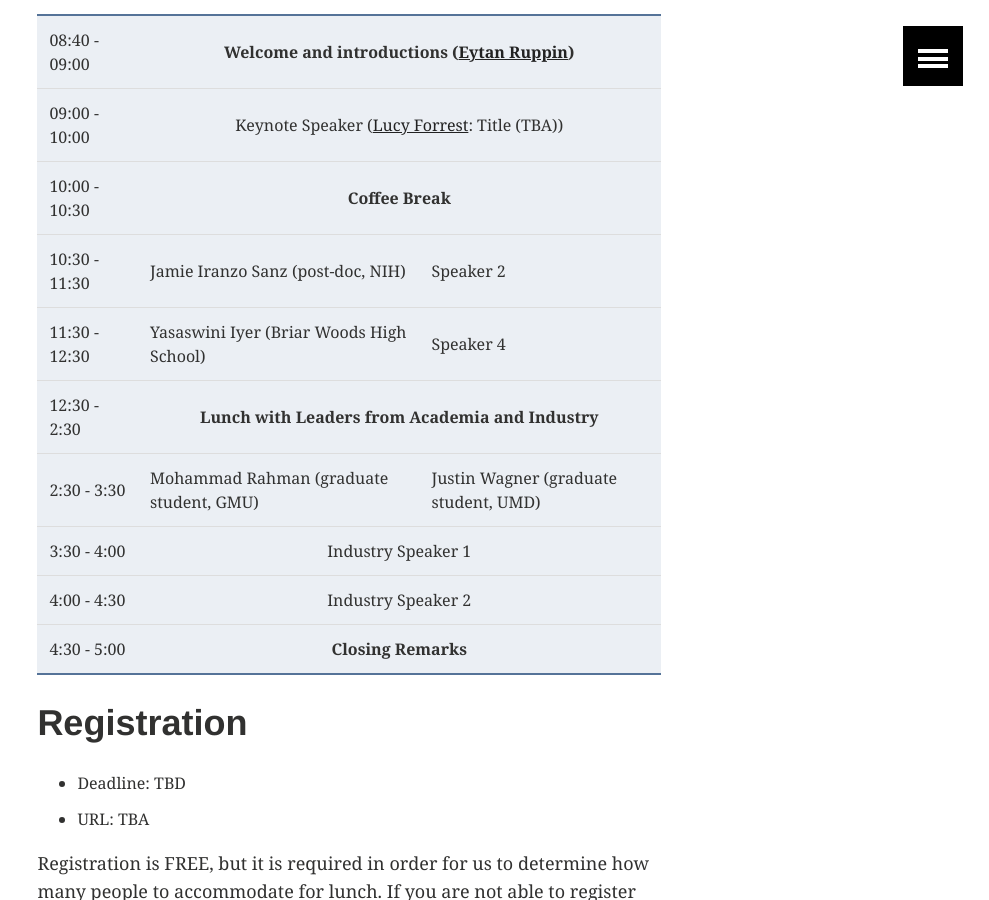
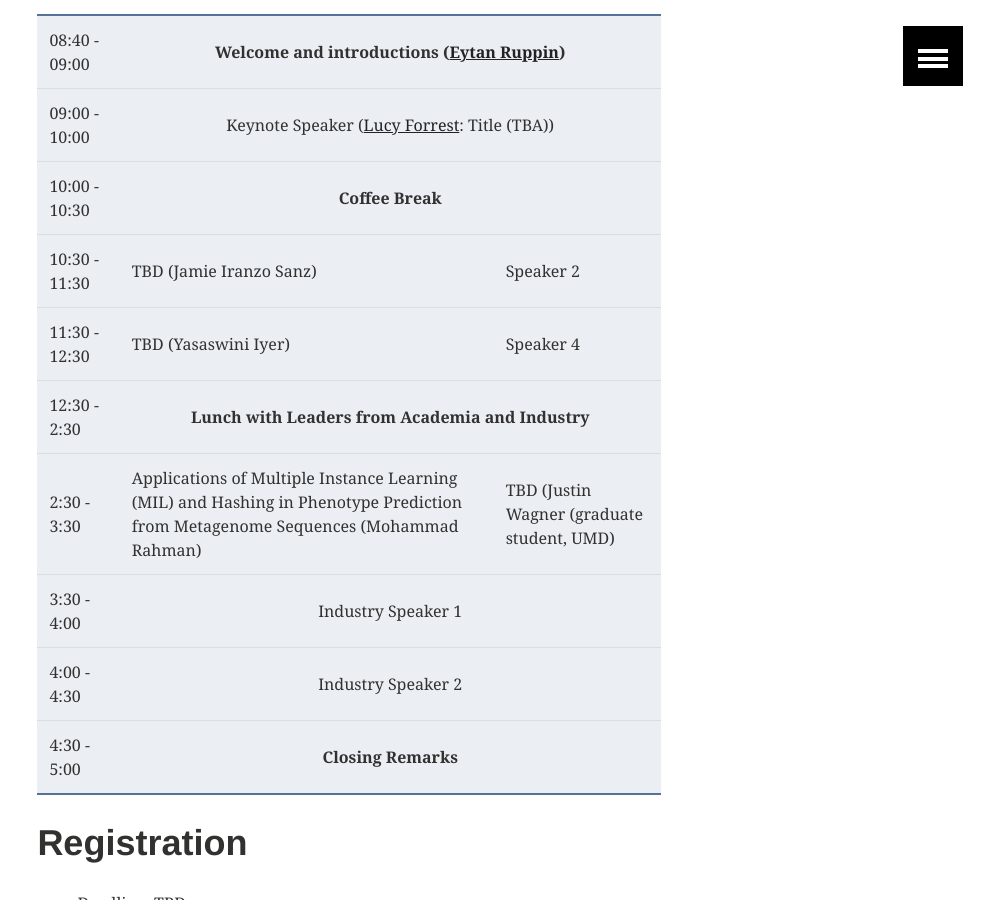
Before and after one commit to iscb-dc-rsg/iscb-dc-rsg.github.io, a Jekyll site: the page built from _pages/workshop2017.md, in a window 1280 px wide and 900 px high, scrolled down 1110 px. Shown: the whole window, without its empty margins (291-1280 px from the left). Built offline with Jekyll 4.4.1, drawn with Linux system fonts in a browser that asks for light colours; our own code applies the rules of GitHub Pages for plain Markdown files.

Commit message:
Schedule updates

```diff
--- a/_pages/workshop2017.md
+++ b/_pages/workshop2017.md
@@ -55,12 +55,12 @@ PHY 1204 (Session B).
     </tr>
     <tr>
       <td>10:30 - 11:30</td>
-      <td>Jamie Iranzo Sanz (post-doc, NIH)</td>
+      <td>TBD (Jamie Iranzo Sanz)</td>
       <td>Speaker 2</td>
     </tr>
     <tr>
       <td>11:30 - 12:30</td>
-      <td>Yasaswini Iyer (Briar Woods High School)</td>
+      <td>TBD (Yasaswini Iyer)</td>
       <td>Speaker 4</td>
     </tr>
     <tr>
@@ -69,8 +69,8 @@ PHY 1204 (Session B).
     </tr>
     <tr>
       <td>2:30 - 3:30</td>
-      <td>Mohammad Rahman (graduate student, GMU)</td>
-      <td>Justin Wagner (graduate student, UMD)</td>
+      <td>Applications of Multiple Instance Learning (MIL) and Hashing in Phenotype Prediction from Metagenome Sequences (Mohammad Rahman)</td>
+      <td>TBD (Justin Wagner (graduate student, UMD)</td>
     </tr>
     <tr>
       <td>3:30 - 4:00</td>
```
